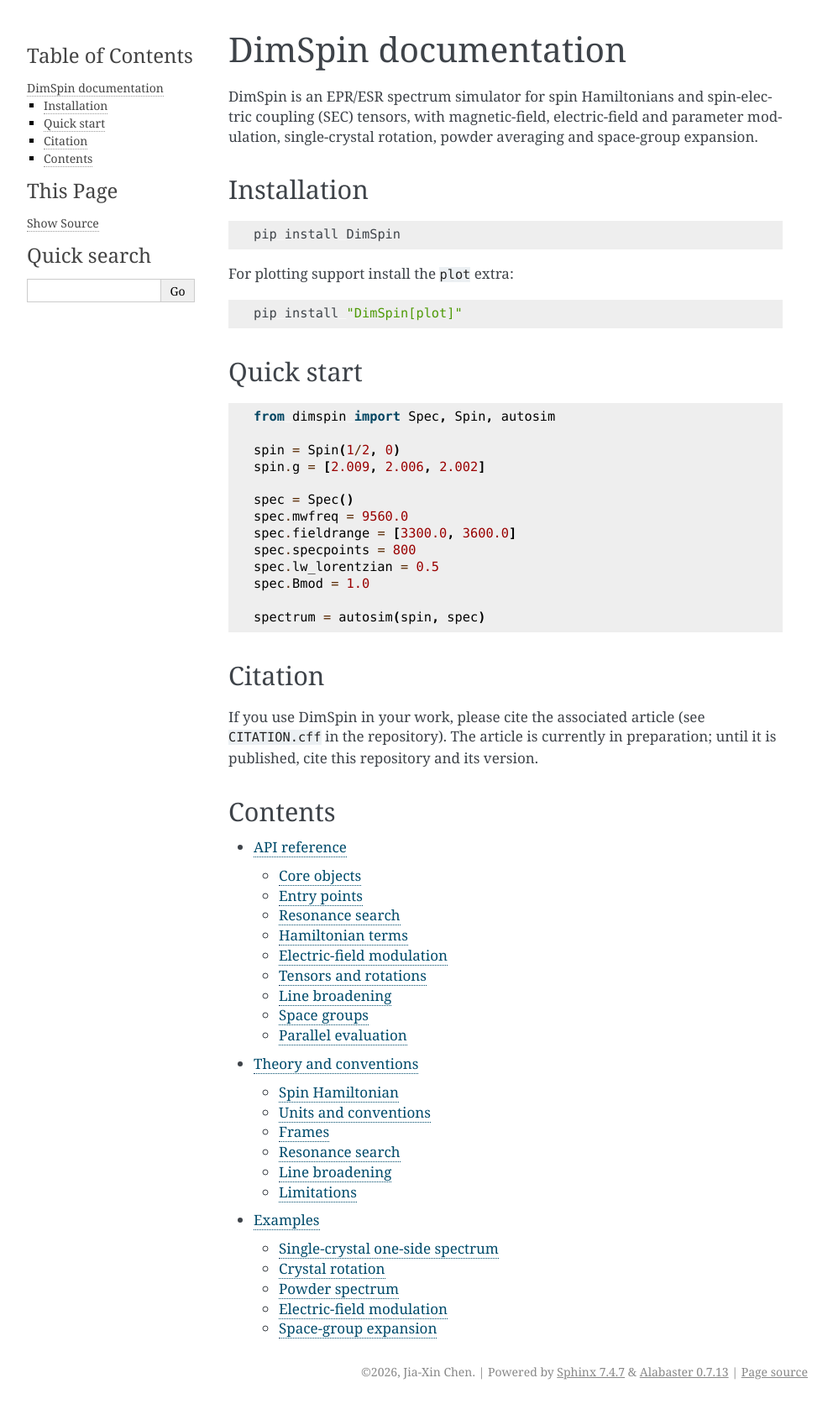
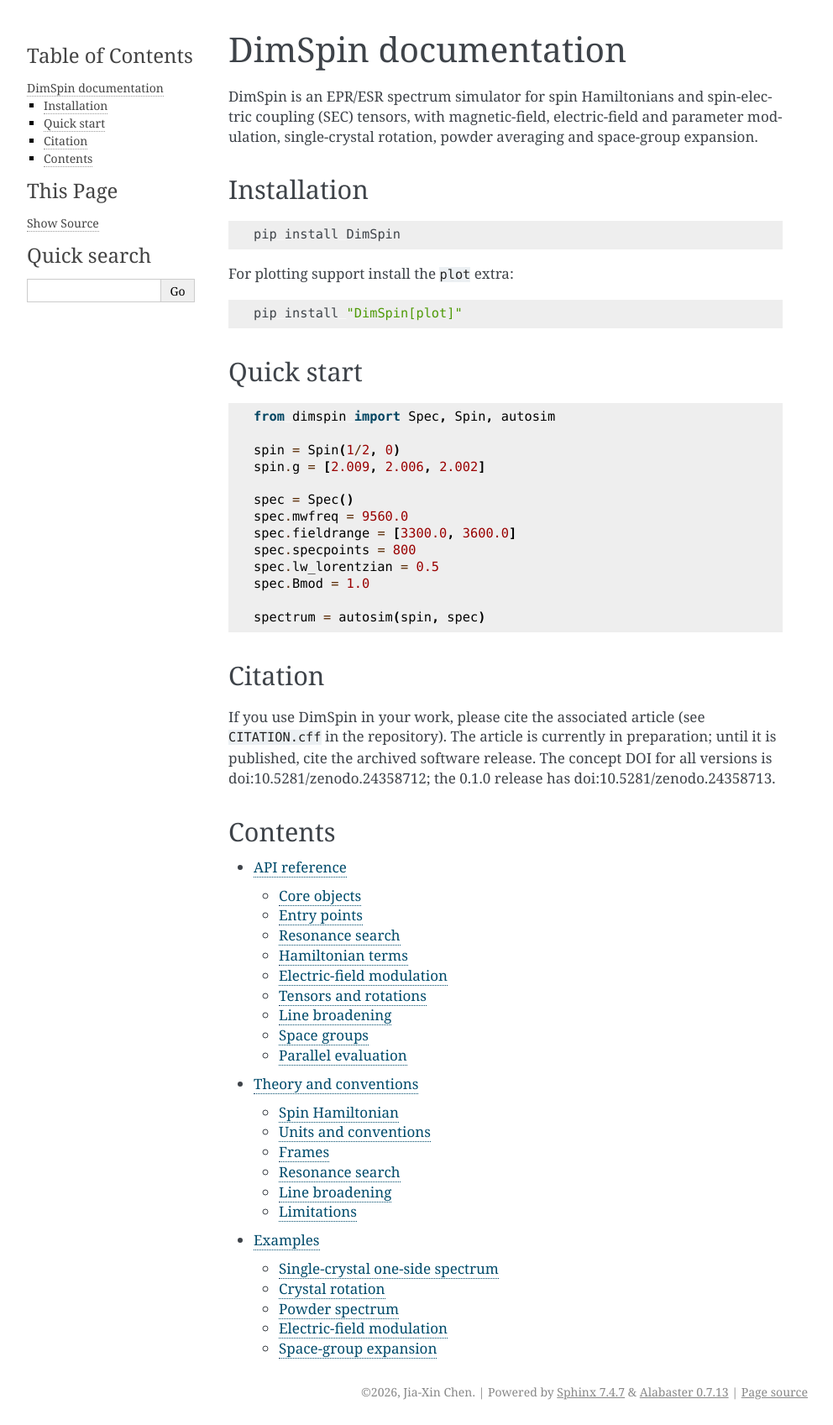
Before and after one commit to deservecjx/DimSpin, a Sphinx documentation site: the page built from docs/index.rst, in a window 1280 px wide. Shown: the whole page at 84% size, without its empty margins (148-1140 px from the left). Built offline with Sphinx 7.4.7, drawn with Linux system fonts in a browser that asks for light colours; before the commit the page ends 1673 px from its top, so only the background shows below that.

Commit message:
docs: add Zenodo DOI

```diff
--- a/docs/index.rst
+++ b/docs/index.rst
@@ -43,7 +43,9 @@ Citation
 
 If you use DimSpin in your work, please cite the associated article
 (see ``CITATION.cff`` in the repository). The article is currently in
-preparation; until it is published, cite this repository and its version.
+preparation; until it is published, cite the archived software release.
+The concept DOI for all versions is doi:10.5281/zenodo.24358712; the 0.1.0
+release has doi:10.5281/zenodo.24358713.
 
 Contents
 --------
```
Also changed, not shown: CHANGELOG.md (+6 -0 lines), README.md (+7 -1 lines), 1 other file.
